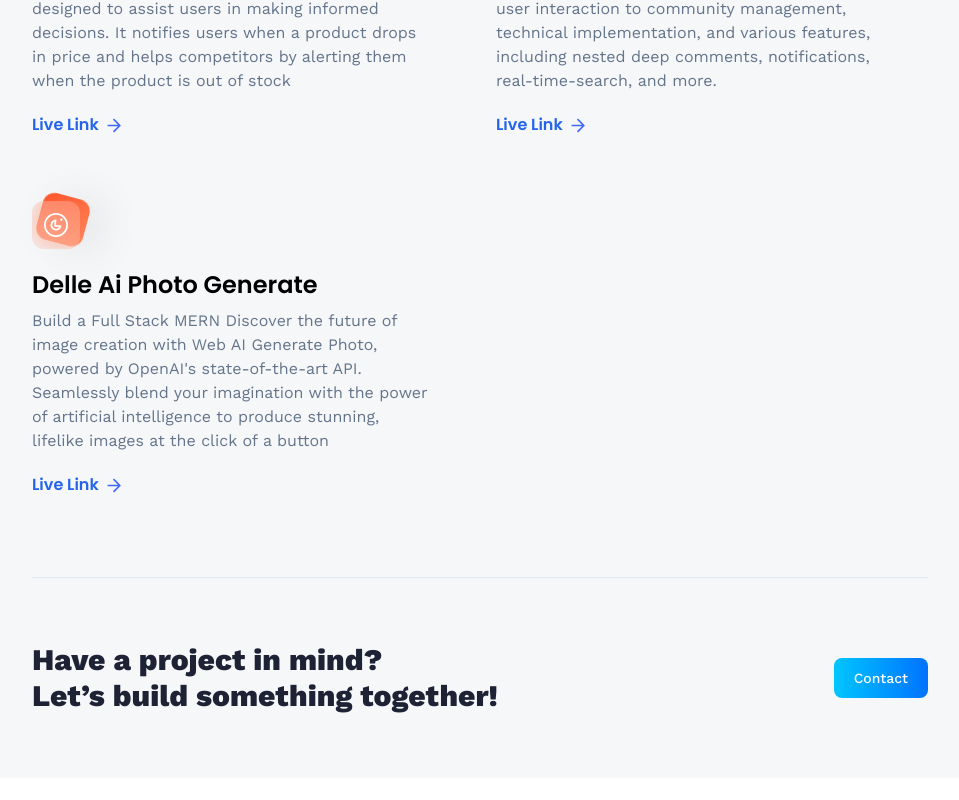
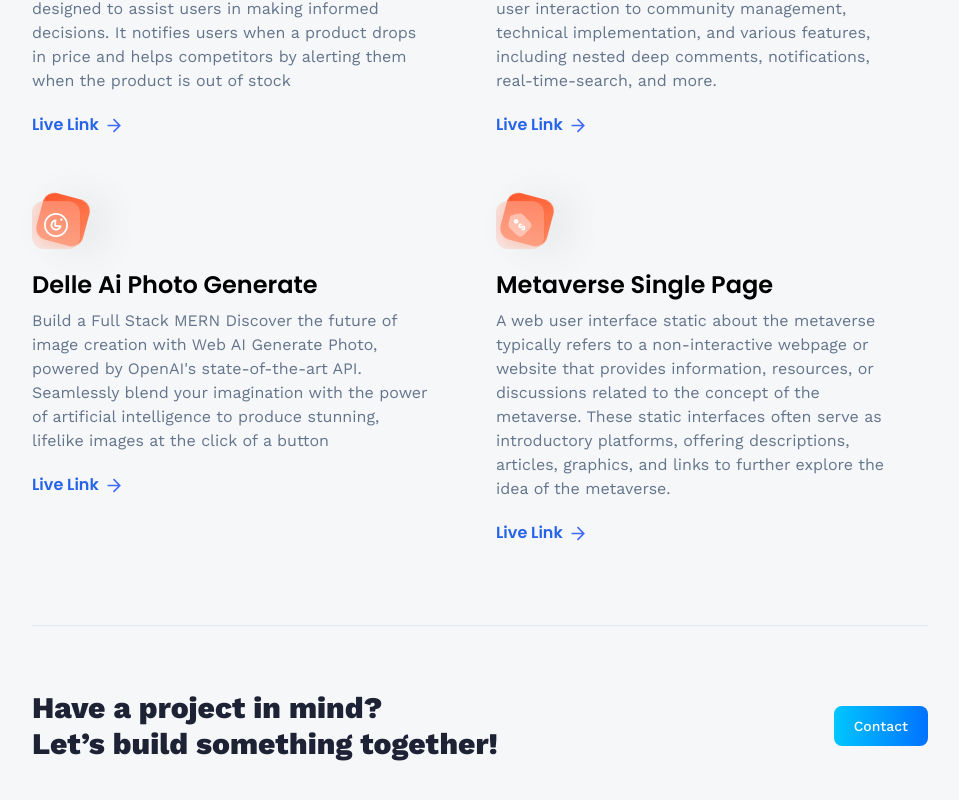
Before and after one commit to FaisMuhammadd/3d-portfolio, a React (Vite) app: page /projects in a window 1280 px wide. Shown: the part 1507-2307 px from the top of the page, without its empty margins (160-1119 px from the left). Before the commit the page ends 2285 px from the top, so only its background shows below. Built offline with nearby package versions, Linux system fonts and the light colour scheme; no server answers.

Commit message:
add project

```diff
--- a/src/constants/index.js
+++ b/src/constants/index.js
@@ -204,4 +204,12 @@ export const projects = [
       "Build a Full Stack MERN Discover the future of image creation with Web AI Generate Photo, powered by OpenAI's state-of-the-art API. Seamlessly blend your imagination with the power of artificial intelligence to produce stunning, lifelike images at the click of a button",
     link: "https://github.com/pandawaa/dalle-clone",
   },
+  {
+    iconUrl: pricewise,
+    theme: "btn-back-red",
+    name: "Metaverse Single Page",
+    description:
+      "A web user interface static about the metaverse typically refers to a non-interactive webpage or website that provides information, resources, or discussions related to the concept of the metaverse. These static interfaces often serve as introductory platforms, offering descriptions, articles, graphics, and links to further explore the idea of the metaverse. ",
+    link: "https://github.com/pandawaa/metaverse-single-page",
+  },
 ]
```
